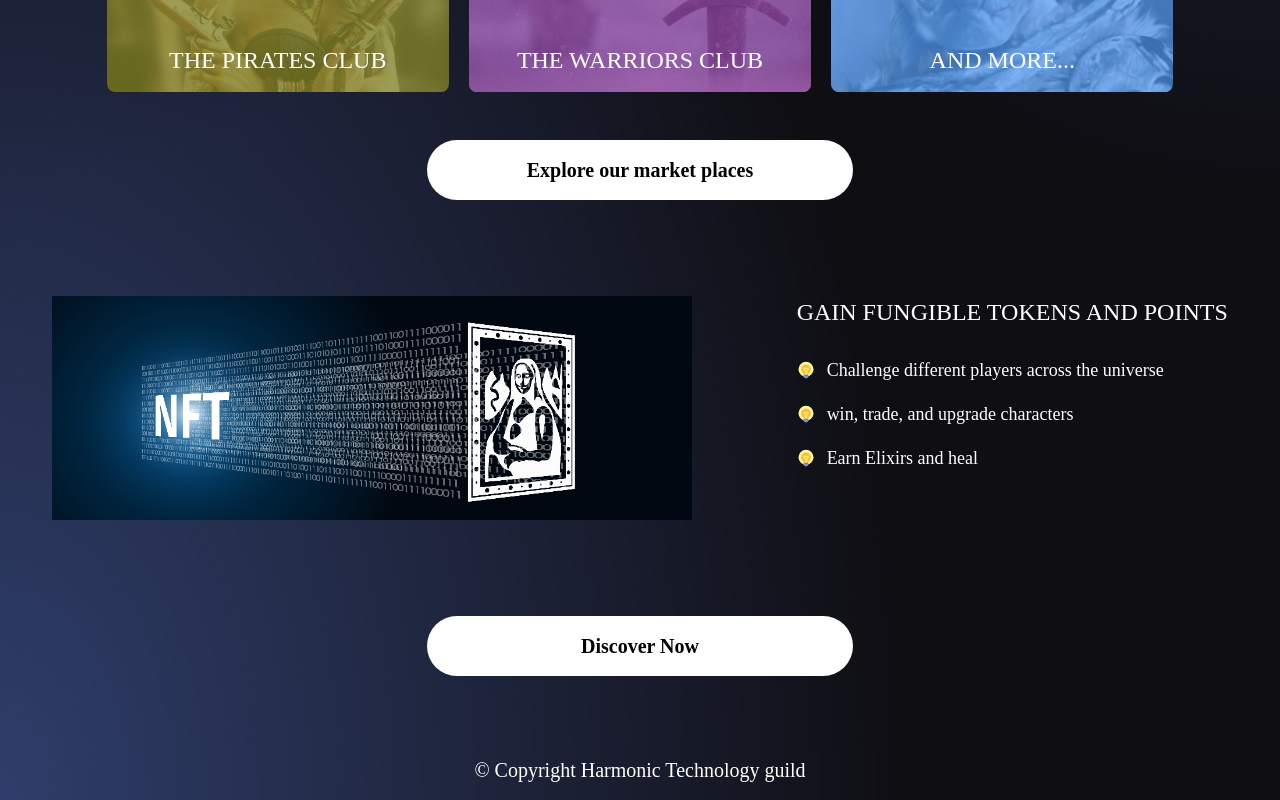
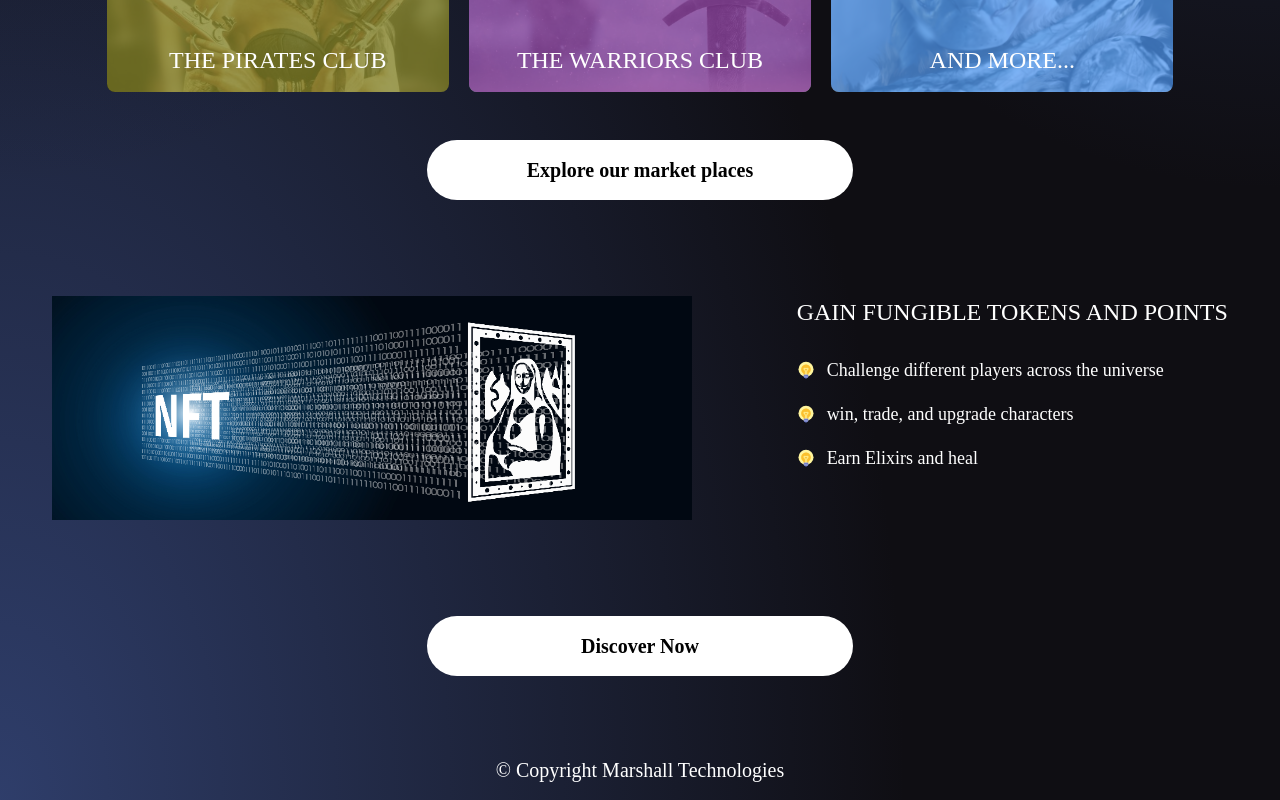
Before and after one commit to mzmarshall1278/nft-wars, a Next.js app: page / in a window 1280 px wide. Shown: the part 1284-2084 px from the top of the page. Built offline with nearby package versions, Linux system fonts and the light colour scheme; a web font is replaced by a local one.

Commit message:
changed Link

```diff
--- a/components/footer.jsx
+++ b/components/footer.jsx
@@ -1,7 +1,7 @@
 const Foot = () => {
     return (
         <div className="text-center text-white text-xl py-4 mt-4">
-            <a href="https://harmonicguild.io" target="_blank" rel="no_referrer">&copy; Copyright Harmonic Technology guild</a>
+            <a href="#" target="_blank" rel="no_referrer">&copy; Copyright Marshall Technologies</a>
         </div>
      );
 }
```
